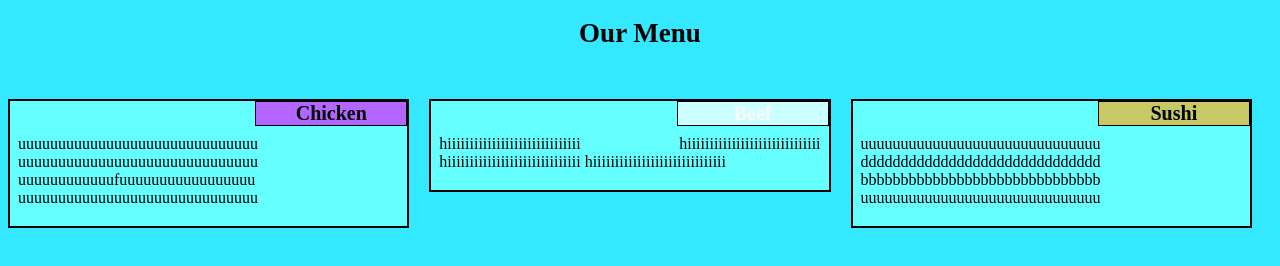
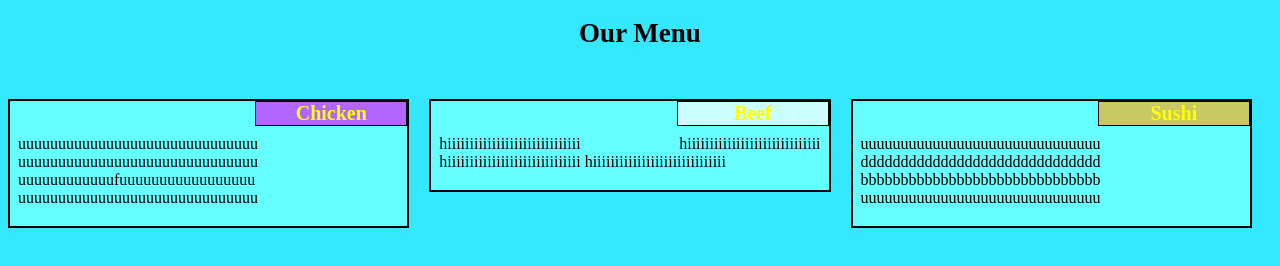
Before and after one commit to saikaran99/saikaran99.github.io, a plain HTML site: page week-2/index.html in a window 1280 px wide. Drawn offline with Linux system fonts and the light colour scheme.

Commit message:
Update stylee.css

```diff
--- a/week-2/stylee.css
+++ b/week-2/stylee.css
@@ -43,15 +43,15 @@ float: right; top :0; right: 0; margin: 0;
 }
 #pp1 {
 	background-color: #b366ff;
-	color: rgb(0, 0, 0);
+	color: yellow;
 }
 #pp2 {
 	background-color: #ccffff ;
-	color: rgb(250, 250, 250);
+	color: yellow;
 }
 #pp3 {
 	background-color: rgb(200, 200, 100);
-	color: rgb(0, 0, 0);
+	color: yellow;
 }
 }
 
```
